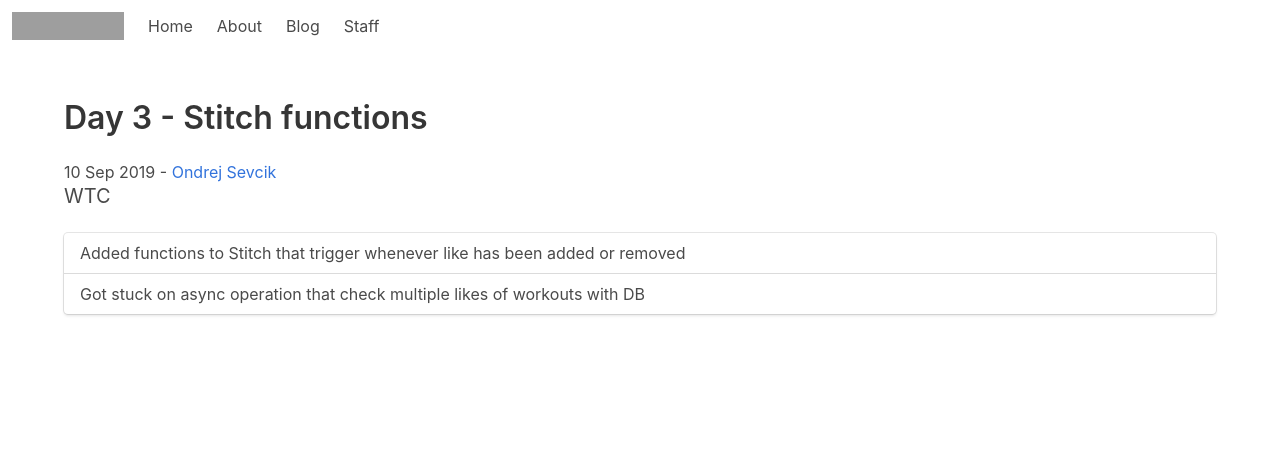
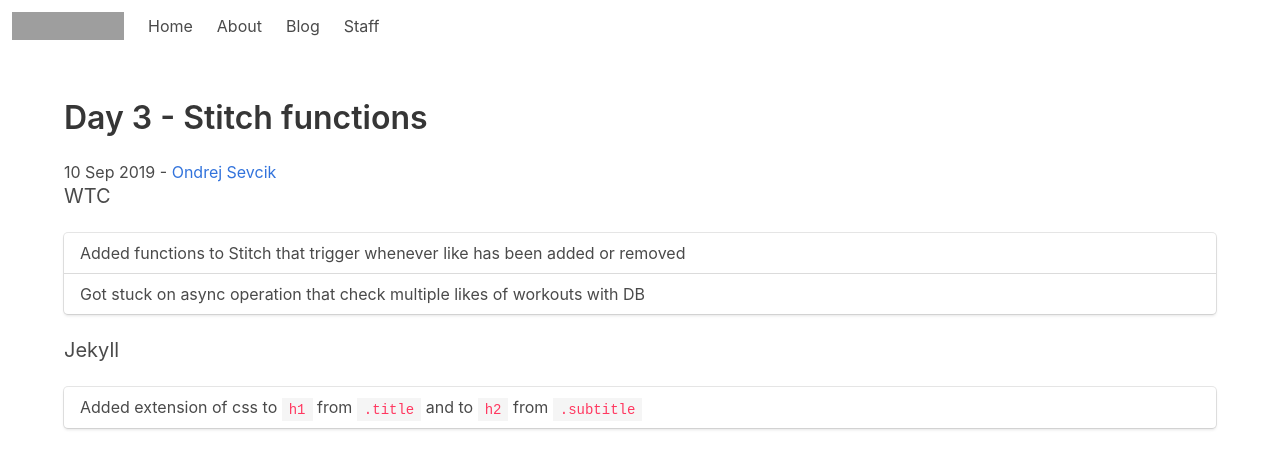
Before and after one commit to Seva98/resume.sevcik.dev, a Jekyll site: the page built from _posts/2019-09-10-Async requests.md, in a window 1280 px wide. Shown: the top 469 px of the page. Built offline with Jekyll 4.4.1, drawn with Linux system fonts in a browser that asks for light colours; grey boxes are pictures that could not be loaded.

Commit message:
2019-09-11 blog post

```diff
--- a/_posts/2019-09-10-Async requests.md
+++ b/_posts/2019-09-10-Async requests.md
@@ -6,3 +6,6 @@ title: Day 3 - Stitch functions
 ## WTC
 1. Added functions to Stitch that trigger whenever like has been added or removed
 2. Got stuck on async operation that check multiple likes of workouts with DB
+
+## Jekyll
+1. Added extension of css to `h1` from `.title` and to `h2` from `.subtitle`
```
